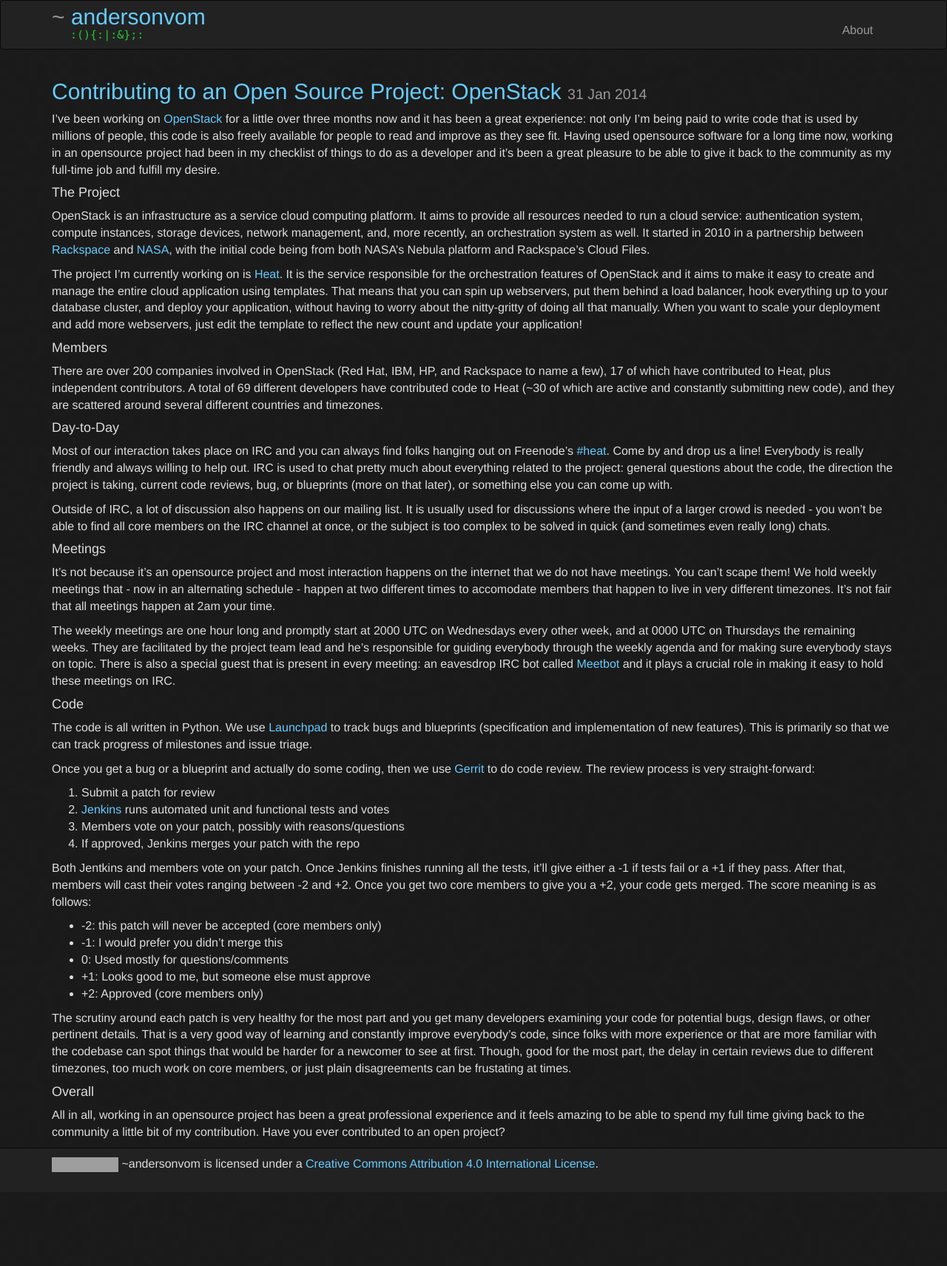
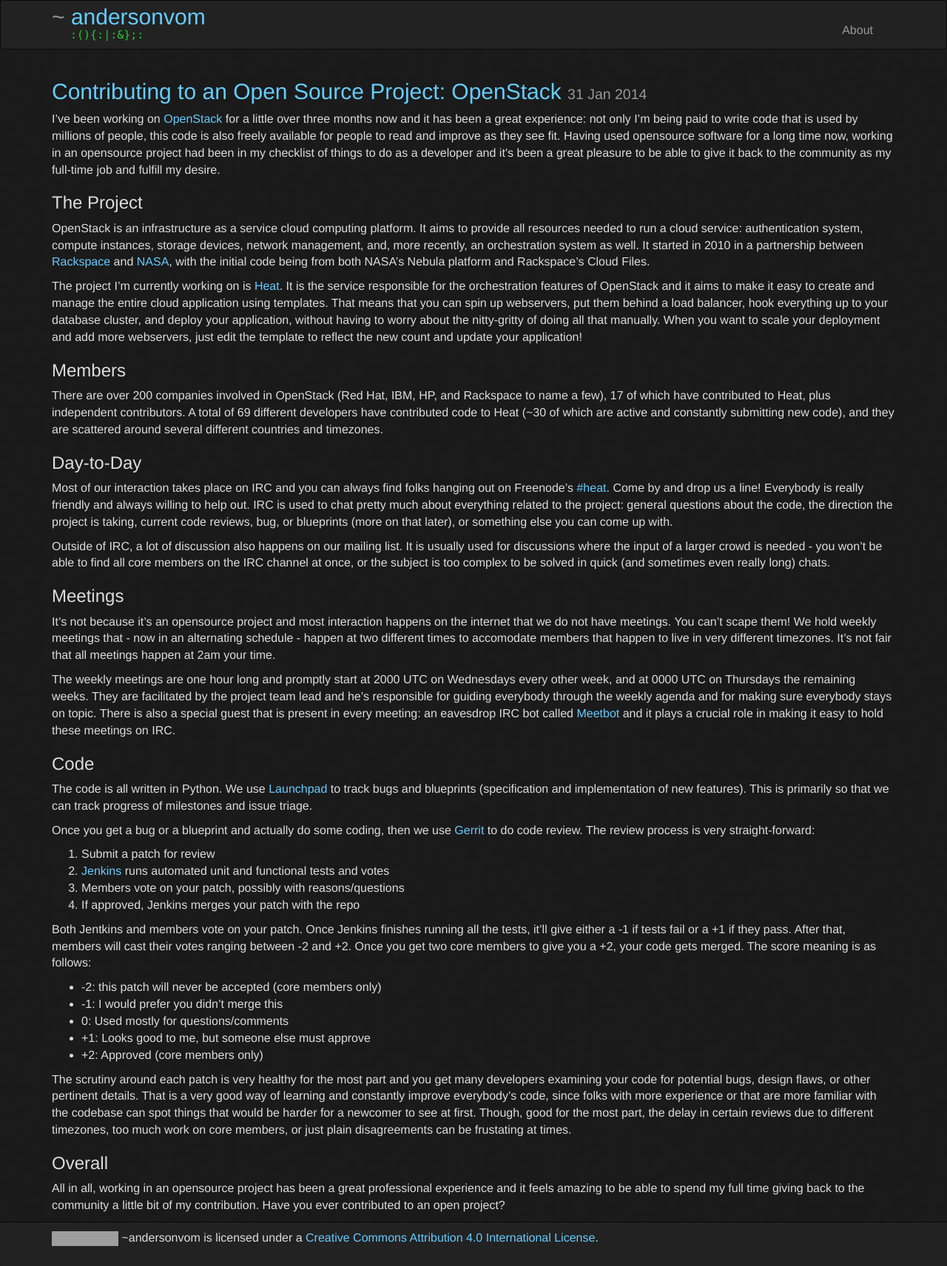
Before and after one commit to andersonvom/andersonvom.github.io, a Jekyll site: the page built from _posts/2014-01-31-contributing-to-an-opensource-project-openstack.md, in a window 1280 px wide. Shown: the whole page at 74% size. Built offline with Jekyll 4.4.1, drawn with Linux system fonts in a browser that asks for light colours; nearby versions of some CDN libraries; before the commit the page ends 1612 px from its top, so only the background shows below that; grey boxes are pictures that could not be loaded.

```diff
--- a/_posts/2014-01-31-contributing-to-an-opensource-project-openstack.md
+++ b/_posts/2014-01-31-contributing-to-an-opensource-project-openstack.md
@@ -12,7 +12,7 @@ project had been in my checklist of things to do as a developer and it's
 been a great pleasure to be able to give it back to the community as my
 full-time job and fulfill my desire.
 
-#### The Project
+### The Project
 
 OpenStack is an infrastructure as a service cloud computing platform.
 It aims to provide all resources needed to run a cloud service:
@@ -33,7 +33,7 @@ more webservers, just edit the template to reflect the new count and
 update your application!
 
 
-#### Members
+### Members
 
 There are over 200 companies involved in OpenStack (Red Hat, IBM, HP,
 and Rackspace to name a few), 17 of which have contributed to Heat, plus
@@ -43,7 +43,7 @@ submitting new code), and they are scattered around several different
 countries and timezones.
 
 
-#### Day-to-Day
+### Day-to-Day
 
 Most of our interaction takes place on IRC and you can always find folks
 hanging out on Freenode's [#heat][heat-irc]. Come by and drop us a line!
@@ -60,7 +60,7 @@ at once, or the subject is too complex to be solved in quick (and
 sometimes even really long) chats.
 
 
-#### Meetings
+### Meetings
 
 It's not because it's an opensource project and most interaction happens
 on the internet that we do not have meetings.  You can't scape them!
@@ -79,7 +79,7 @@ that is present in every meeting: an eavesdrop IRC bot called
 meetings on IRC.
 
 
-#### Code
+### Code
 
 The code is all written in Python.  We use [Launchpad][] to track bugs
 and blueprints (specification and implementation of new features).  This
@@ -118,7 +118,7 @@ too much work on core members, or just plain disagreements can be
 frustating at times.
 
 
-#### Overall
+### Overall
 
 All in all, working in an opensource project has been a great
 professional experience and it feels amazing to be able to spend my full
```
